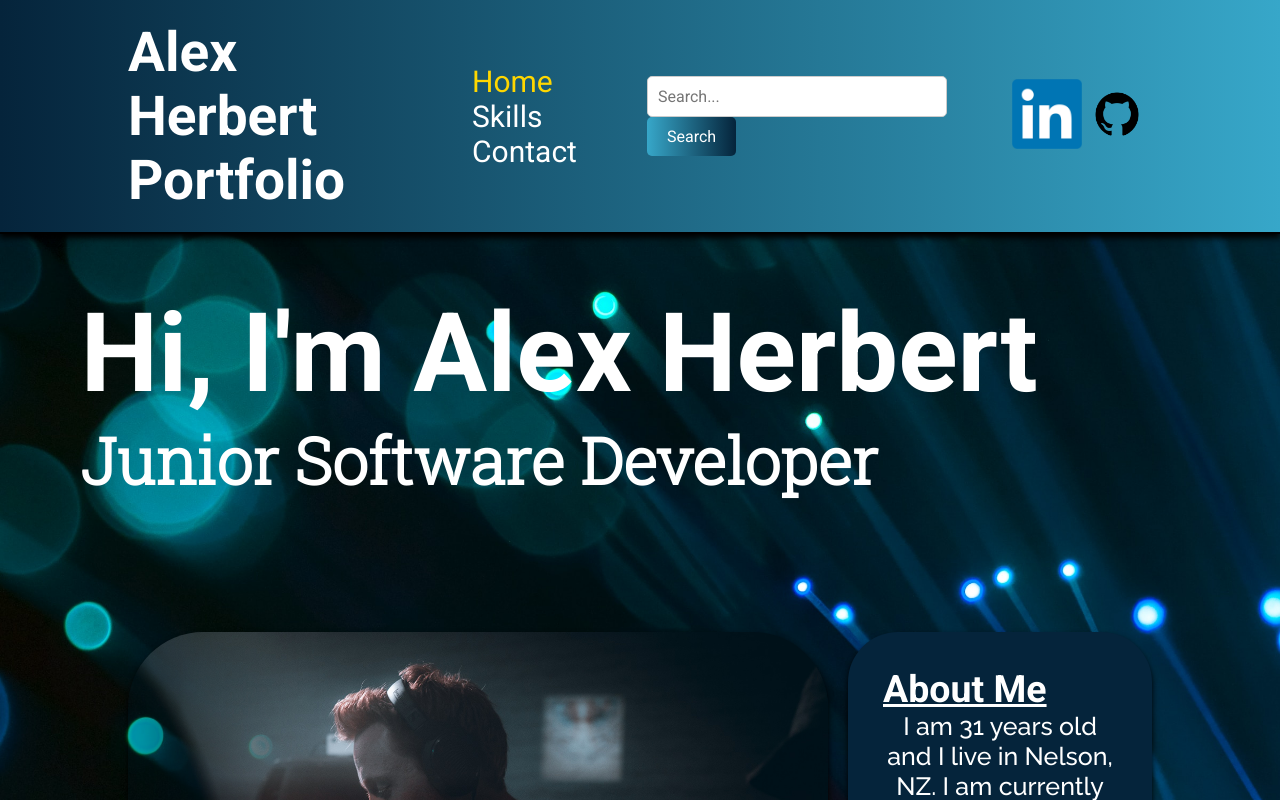
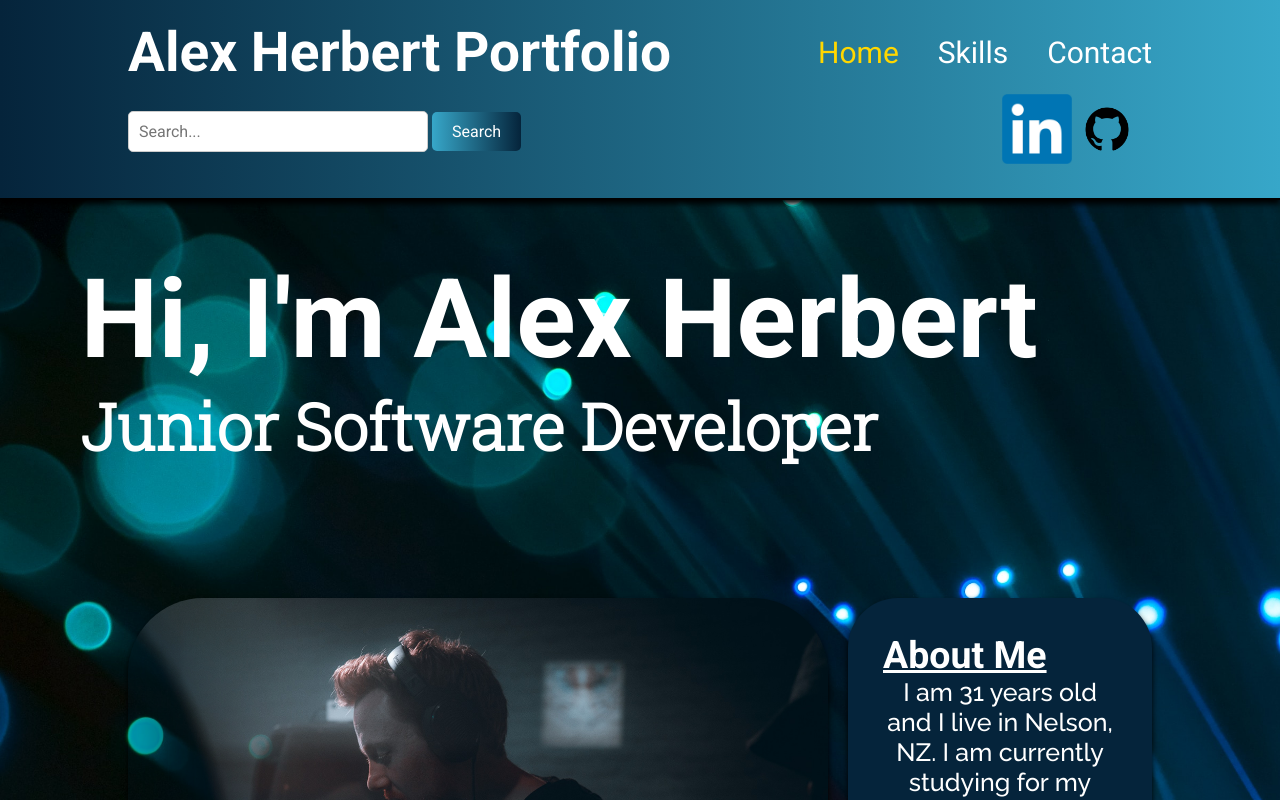
Before and after one commit to AlexHerbertGit/Personal_Portfolio_Website, a plain HTML site: page src/index/index.html in a window 1280 px wide. Drawn offline with Linux system fonts and the light colour scheme.

Commit message:
Fixed some navbar issues, converted to flex box

```diff
--- a/src/index/style_sheet.css
+++ b/src/index/style_sheet.css
@@ -30,8 +30,8 @@ body {
       background-size: cover;
       background-repeat: repeat;
       opacity: 1;
-      width: 100vw;
-      height: 100vh;
+      width: 100%;
+      height: 100%;
       z-index: -1;
       overflow-y: auto;
       overflow-x: auto;
@@ -39,10 +39,13 @@ body {
 /*Navigation bar*/
 .header {
   display: flex;
+  flex-wrap: wrap;
+  flex-direction: row;
   position: relative;
   top: 0;
   left: 0;
-  width: 100vw;
+  max-width: 100%;
+  width: 100%;
   padding: 20px 10%;
   background: linear-gradient(to right, rgb(5, 36, 59), rgb(55, 167, 201));
   display: flex;
@@ -64,6 +67,7 @@ body {
 }
 /*Placeholder for website logo, currently just text in the navigation bar*/
 .logo {
+  max-width: 100%;
   font-size: 55px;
   color:white;
   text-decoration: none;
@@ -72,6 +76,7 @@ body {
 
 /* Styles for the search bar */
 .search-bar {
+  max-width: 100%;
   width: 300px;
   padding: 10px;
   font-family: 'Roboto', sans-serif;
@@ -82,6 +87,7 @@ body {
 
 /* Styles for the search button */
 .search-button {
+  max-width: 100%;
   background: linear-gradient(to left, rgb(5, 36, 59), rgb(55, 167, 201));
   color: white;
   font-family: 'Roboto', sans-serif;
@@ -99,6 +105,8 @@ body {
 
 /*Sets styles for navigation links*/
 .navbar-centre a {
+  flex-wrap: wrap;
+  max-width: 100%;
   font-size: 30px;
   color:white;
   text-decoration: none;
@@ -108,7 +116,10 @@ body {
 }
 /*Sets navigation link icons styles*/
 .social-icons {
+  padding: 10px;
   display: flex;
+  flex-wrap: wrap;
+  max-width: 100%;
   justify-content: space-evenly;
   margin-left: 65px;
 
```
